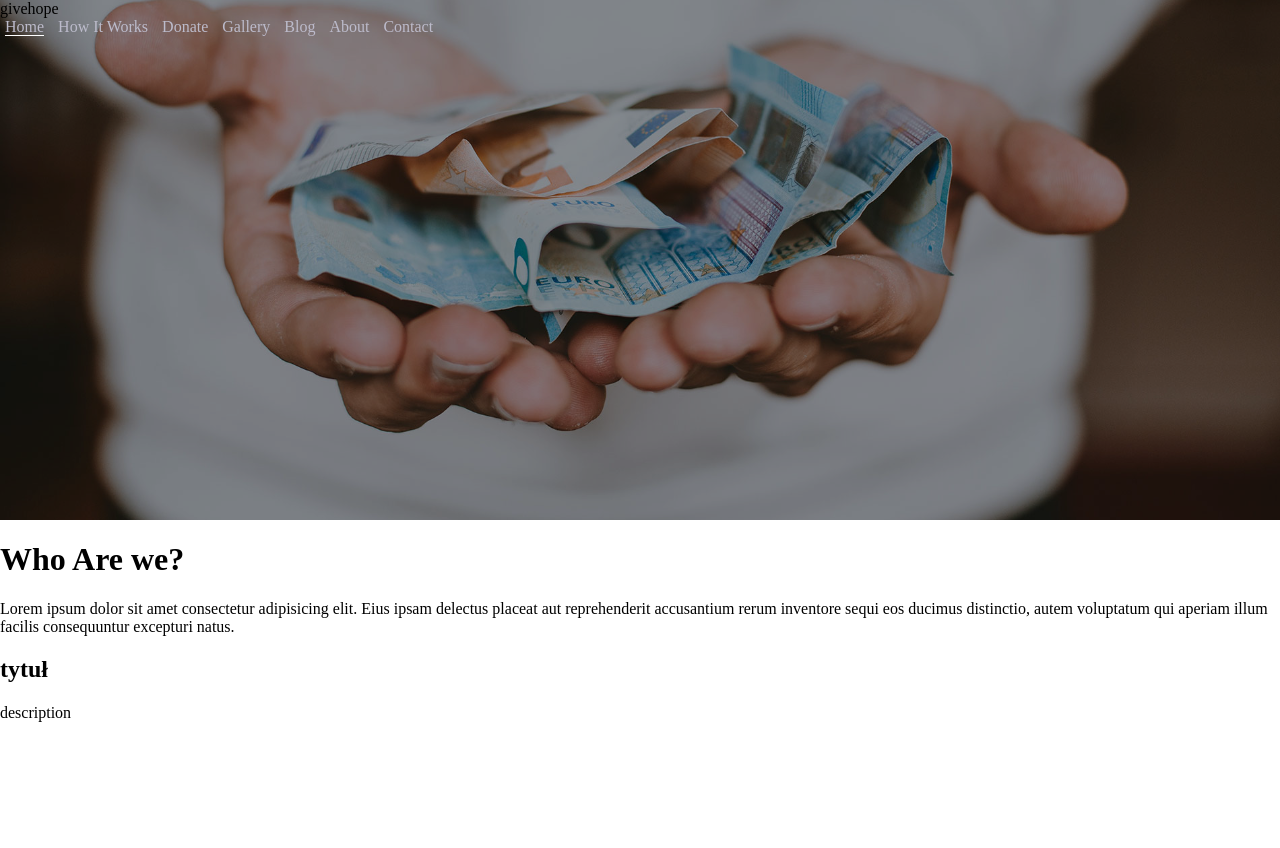
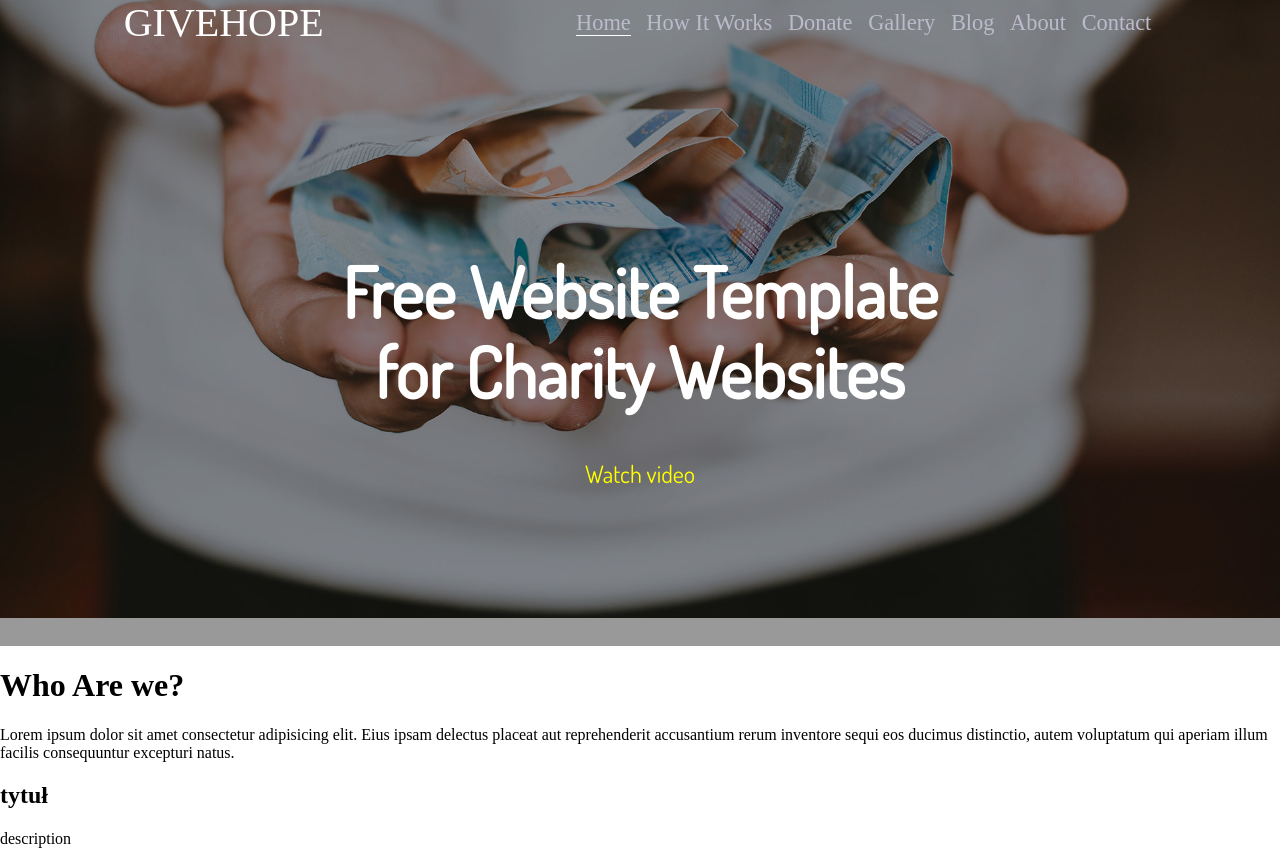
Before and after one commit to Milesq/html-scc-course, a website built with Parcel: page src/index.html in a window 1280 px wide. Before the commit the page ends 800 px from the top, so only its background shows below. Built offline with nearby package versions, Linux system fonts and the light colour scheme.

Commit message:
Add layout for menu

```diff
--- a/src/index.html
+++ b/src/index.html
@@ -8,8 +8,8 @@
   </head>
   <body>
     <section class="parallax-container">
-      <header>
-        <span>givehope</span>
+      <header class="menu-bar">
+        <span class="menu-bar__logo">givehope</span>
         <nav class="main-menu">
           <span class="main-menu__element main-menu__element--active">Home</span>
           <span class="main-menu__element">How It Works</span>
@@ -20,6 +20,14 @@
           <span class="main-menu__element">Contact</span>
         </nav>
       </header>
+
+      <div class="content">
+        <h1 class="content__header">
+          Free Website Template <br />
+          for Charity Websites
+        </h1>
+        <div class="video-link">Watch video</div>
+      </div>
     </section>
     <section>
       <article>
--- a/src/styles/_mixins.scss
+++ b/src/styles/_mixins.scss
@@ -0,0 +1,5 @@
+@mixin center {
+  align-items: center;
+  display: flex;
+  justify-content: center;
+}
--- a/src/styles/main.scss
+++ b/src/styles/main.scss
@@ -1,14 +1,54 @@
+@use 'mixins';
 @import '../../node_modules/normalize.css/normalize.css';
+@import url('https://fonts.googleapis.com/css?family=Dosis&display=swap');
 
 .parallax-container {
+  background-attachment: fixed;
   background-blend-mode: multiply;
   background-color: #999;
   background-image: url('../assets/bg.jpg');
   background-position-y: -200px;
   background-repeat: no-repeat;
   background-size: cover;
+  color: #fff;
+  display: block;
 
   min-height: 65vh;
+}
+
+.menu-bar {
+  align-items: center;
+  display: flex;
+  font-size: 1.4em;
+  justify-content: space-around;
+
+  &__logo {
+    font-size: 40px;
+    text-transform: uppercase;
+  }
+}
+
+.content {
+  @include mixins.center;
+  flex-direction: column;
+  font-family: 'Dosis', sans-serif;
+  height: 600px;
+
+  &__header {
+    font-size: 70px;
+    text-align: center;
+  }
+
+  .video-link {
+    color: #ff0;
+    cursor: pointer;
+    font-size: 24px;
+    transition: 0.45s color ease-in;
+
+    &:hover {
+      color: #fff;
+    }
+  }
 }
 
 .main-menu {
```
